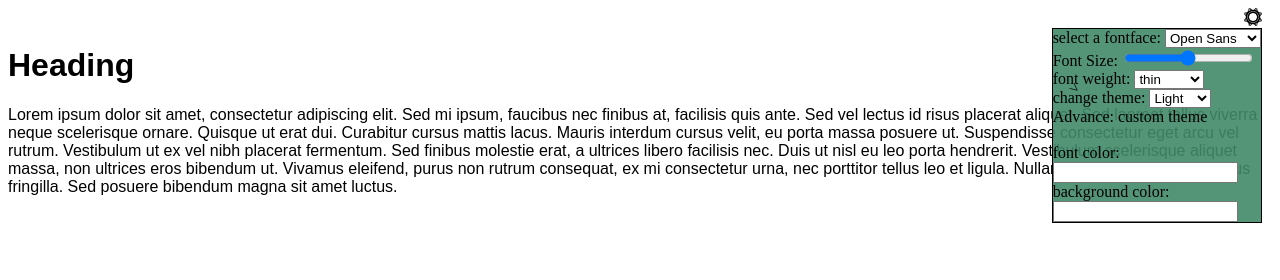
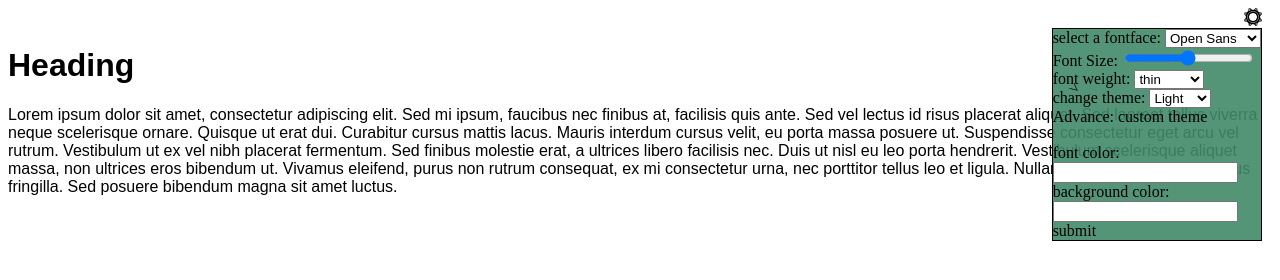
Before and after one commit to lvl67paladin/Dynamic-web-reader, a plain HTML site: page index.html in a window 1280 px wide. Both pictures are taken after a click on the picture 1253 px from the left and 17 px from the top of the page. Drawn offline with Linux system fonts and the light colour scheme.

Commit message:
changes for input

```diff
--- a/index.html
+++ b/index.html
@@ -58,9 +58,13 @@
                         <div id="advanceinp">
                         <label for="fcolor">font color:</label>
                         <br>
+                        <form id="form">
                             <input type="text" id="fcolor" name="fcolor"><br>
                             <label for="bgcolor">background color:</label><br>
                             <input type="text" id="bgcolor" name="bgcolor">
+                            <br>
+                            <div id="submitbtn">submit</div>
+                            </form>
                         </div>
                     </div>
             </div>
```
